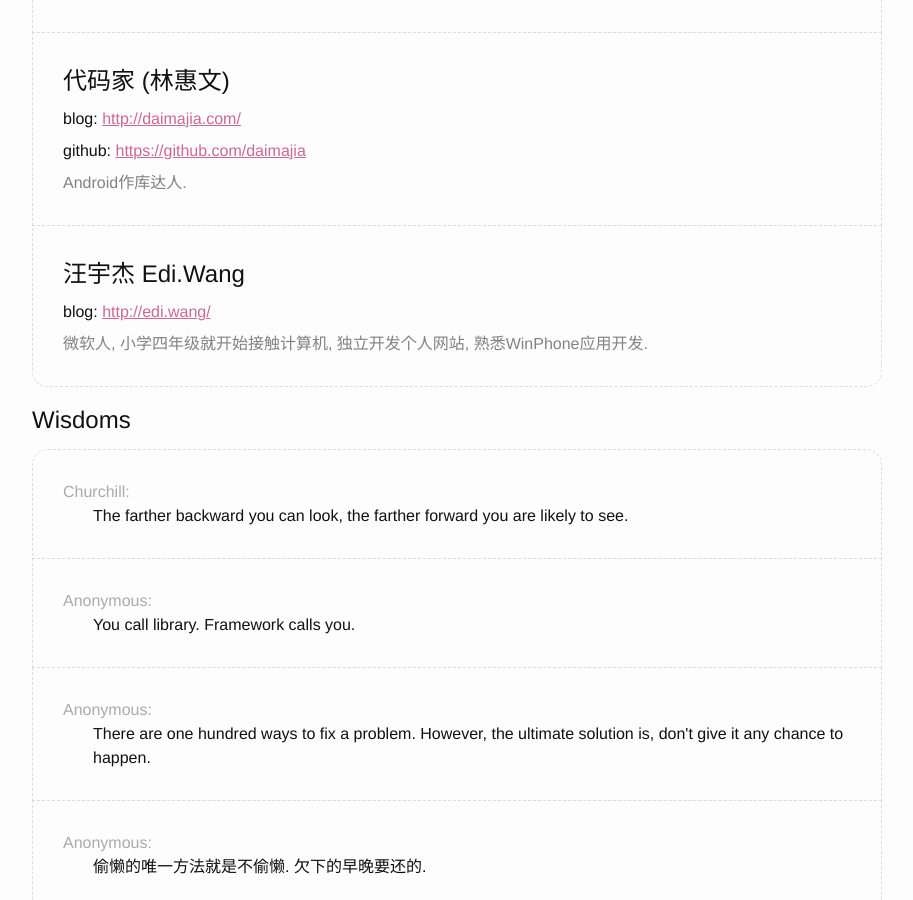
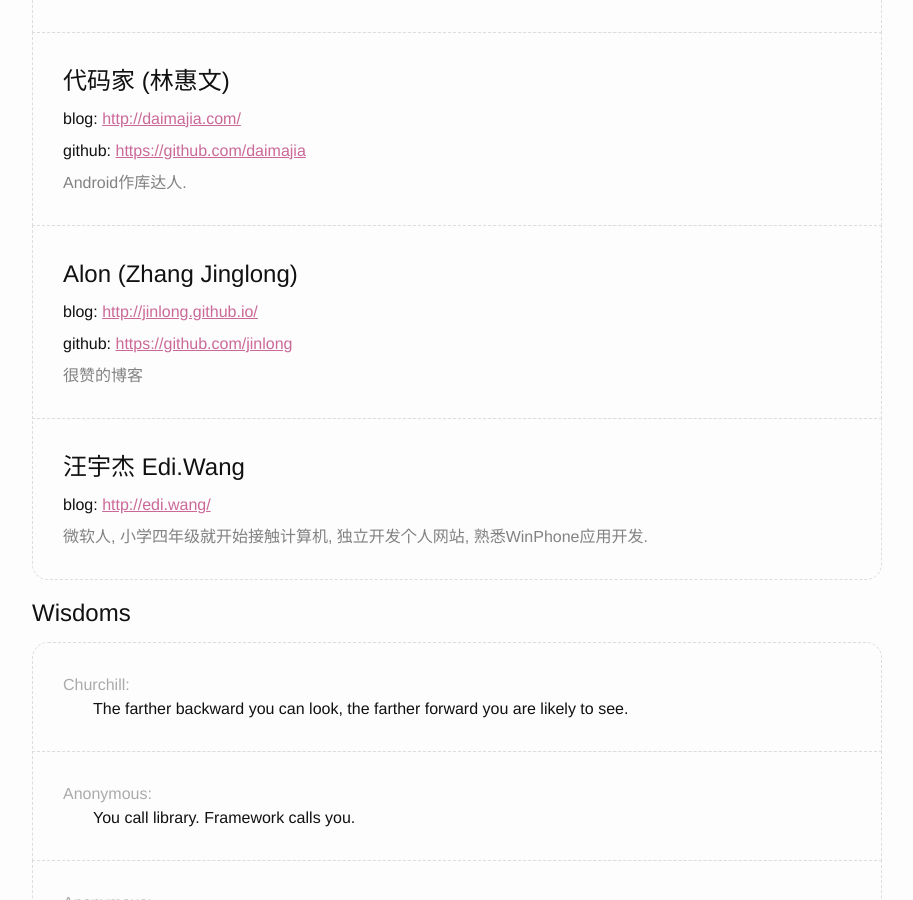
Before and after one commit to lzl124631x/lzl124631x.github.io, a Jekyll site: the page built from others.html, in a window 1280 px wide and 900 px high, scrolled down 950 px. Shown: the whole window, without its empty margins (183-1096 px from the left). Built offline with Jekyll 4.4.1, drawn with Linux system fonts in a browser that asks for light colours.

Commit message:
updated talents

```diff
--- a/_data/talents.yml
+++ b/_data/talents.yml
@@ -16,6 +16,10 @@
   blog: http://daimajia.com/
   github: https://github.com/daimajia
   desc: "Android作库达人."
+- name: Alon (Zhang Jinglong)
+  blog: http://jinlong.github.io/
+  github: https://github.com/jinlong
+  desc: "很赞的博客"
 - name: 汪宇杰 Edi.Wang
   blog: http://edi.wang/
   desc: "微软人, 小学四年级就开始接触计算机, 独立开发个人网站, 熟悉WinPhone应用开发."
```
